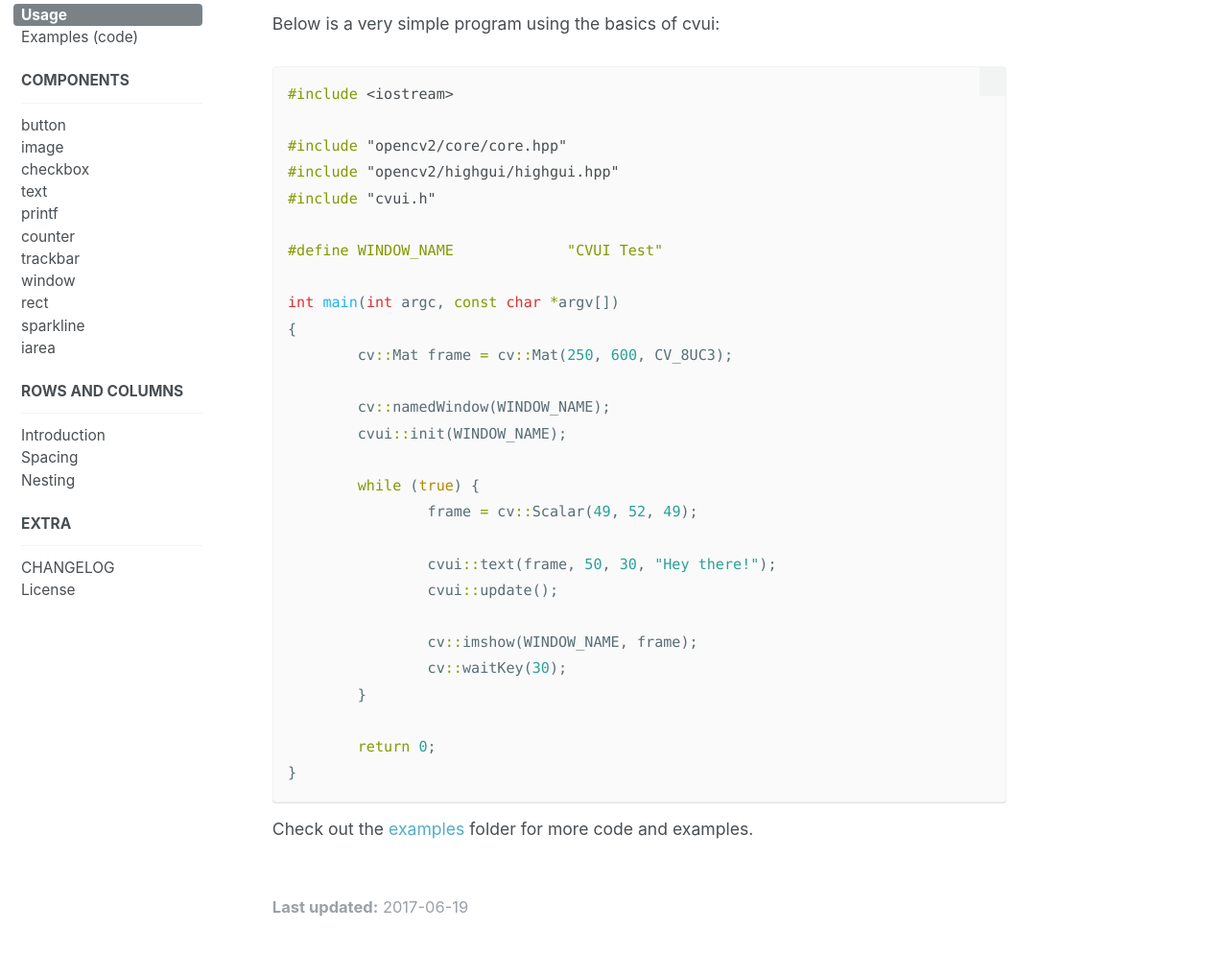
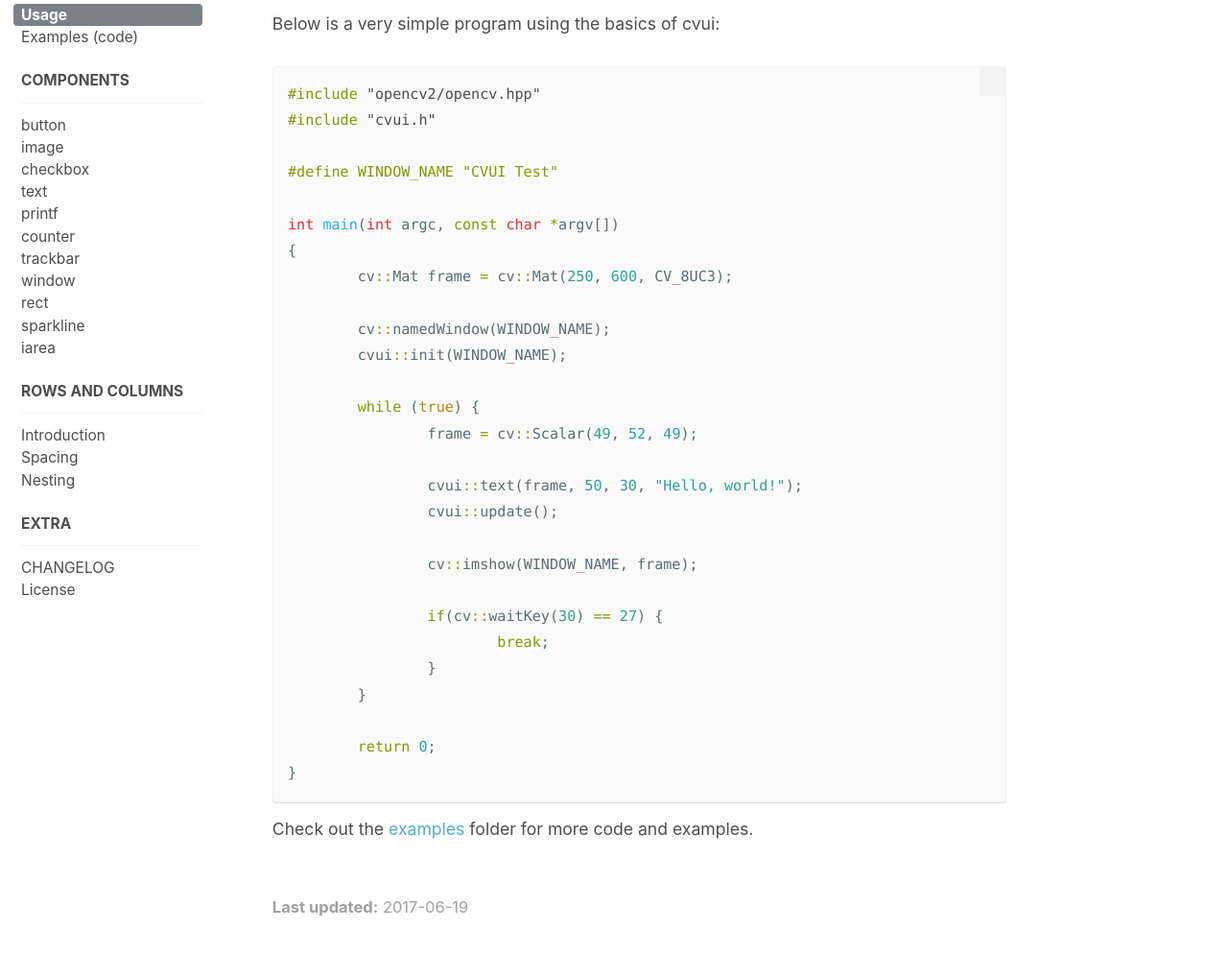
Before and after one commit to Dovyski/cvui, a Jekyll site: the page built from docs/usage.md, in a window 1280 px wide and 1400 px high. Shown: the part 364-1358 px from the top of the window at 96% size. Built offline with Jekyll 4.4.1, drawn with Linux system fonts in a browser that asks for light colours.

Commit message:
Improve text and add more info

```diff
--- a/docs/usage.md
+++ b/docs/usage.md
@@ -10,14 +10,10 @@ There are two mandatory steps you need to perform in order to make cvui work. Fi
 Below is a very simple program using the basics of cvui:
 
 {% highlight c++ %}
-
-#include <iostream>
-
-#include "opencv2/core/core.hpp"
-#include "opencv2/highgui/highgui.hpp"
+#include "opencv2/opencv.hpp"
 #include "cvui.h"
 
-#define WINDOW_NAME		"CVUI Test"
+#define WINDOW_NAME "CVUI Test"
 
 int main(int argc, const char *argv[])
 {
@@ -29,11 +25,14 @@ int main(int argc, const char *argv[])
 	while (true) {
 		frame = cv::Scalar(49, 52, 49);
 
-		cvui::text(frame, 50, 30, "Hey there!");
+		cvui::text(frame, 50, 30, "Hello, world!");
 		cvui::update();
 
 		cv::imshow(WINDOW_NAME, frame);
-		cv::waitKey(30);
+
+		if(cv::waitKey(30) == 27) {
+			break;
+		}
 	}
 
 	return 0;
```
Also changed, not shown: docs/examples.md (+1 -1 lines).
